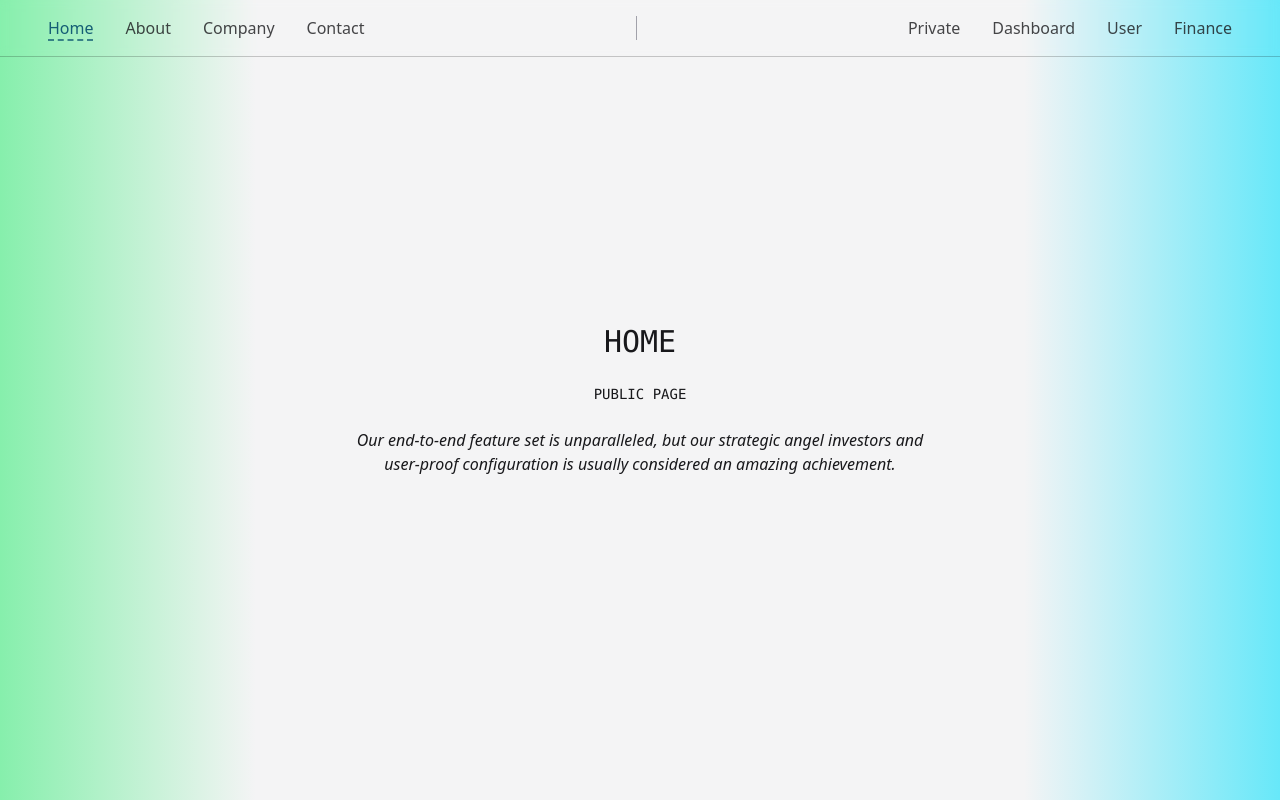
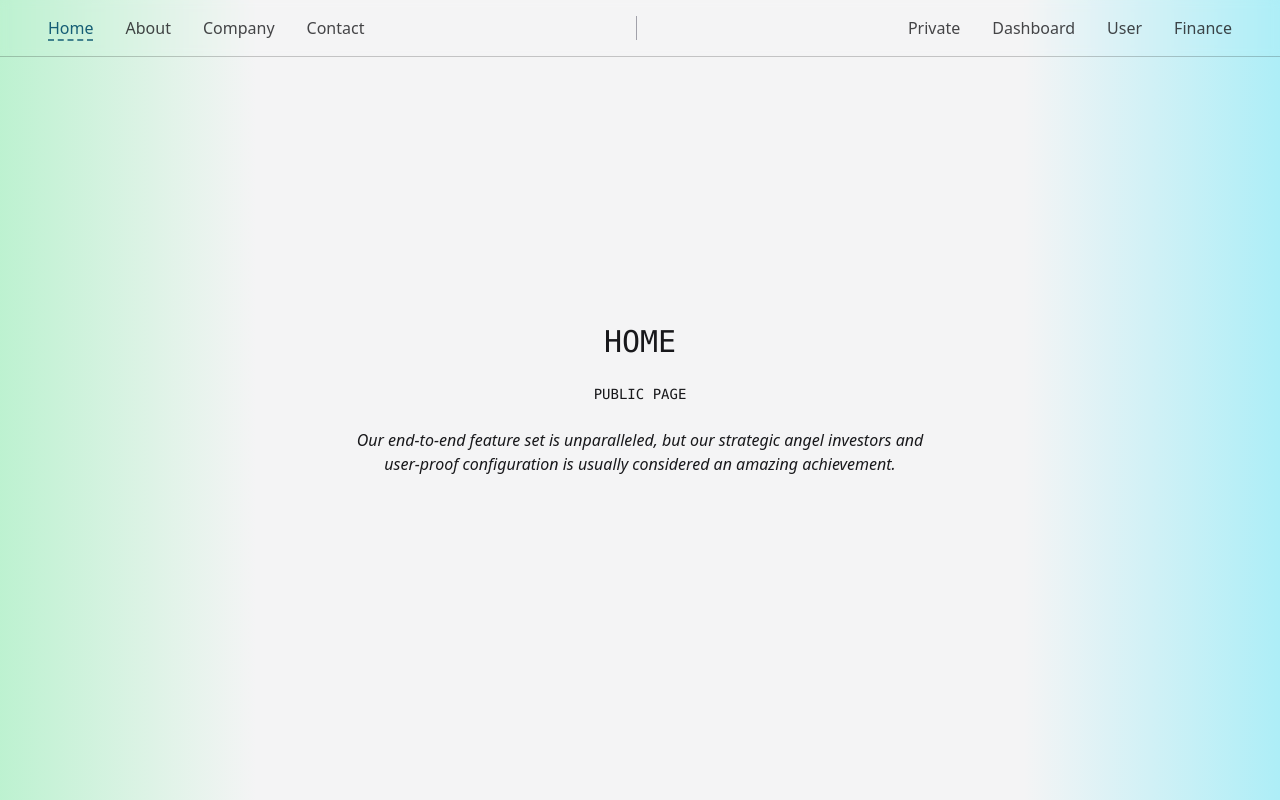
Before and after one commit to ijkml/nuxt-umami-nuxt3, a Nuxt app: page / in a window 1280 px wide. Built offline with nearby package versions, Linux system fonts and the light colour scheme.

Commit message:
chore: fade out gradient

```diff
--- a/app.vue
+++ b/app.vue
@@ -29,12 +29,12 @@
 
 .left-gradient {
   @apply absolute inset-y-0 left-0 w-1/5 bg-gradient-to-r to-transparent
-    from-green-300 dark:from-green-800 z-1;
+    from-green-300/50 dark:from-green-800/50 z-1;
 }
 
 .right-gradient {
   @apply absolute inset-y-0 right-0 w-1/5 bg-gradient-to-r
-    from-transparent to-cyan-300 dark:to-cyan-800 z-1;
+    from-transparent to-cyan-300/50 dark:to-cyan-800/50 z-1;
 }
 
 .demo-page-root {
```
